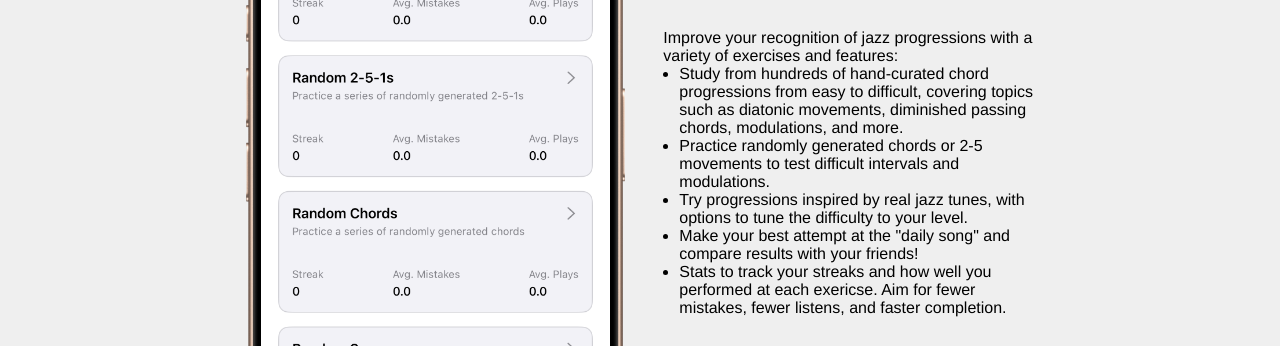
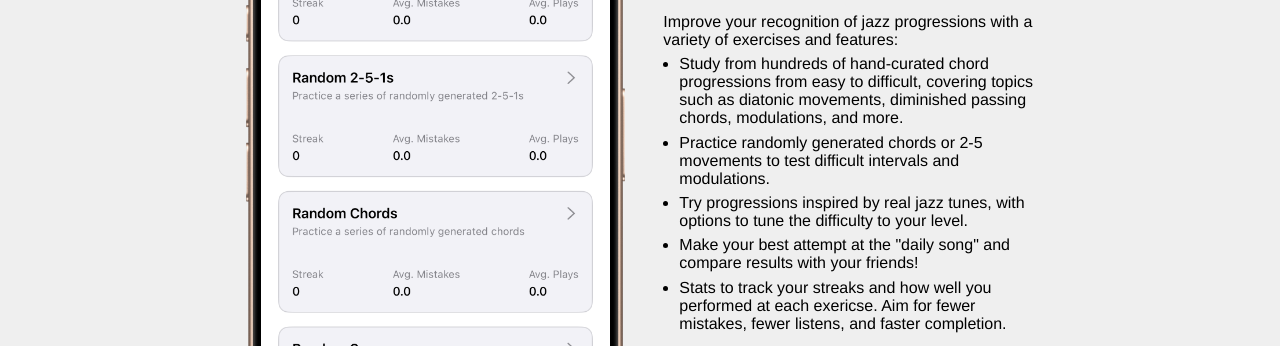
Before and after one commit to pscohn/jazzear-website, a plain HTML site: page index.html in a window 1280 px wide. Shown: the part 179-525 px from the top of the page. Drawn offline with Linux system fonts and the light colour scheme.

Commit message:
improve spacing

```diff
--- a/index.html
+++ b/index.html
@@ -17,6 +17,10 @@
 
     ul {
       padding-left: 1em;
+    }
+
+    li {
+      margin-top: 0.4em;
     }
 
     a {
```
